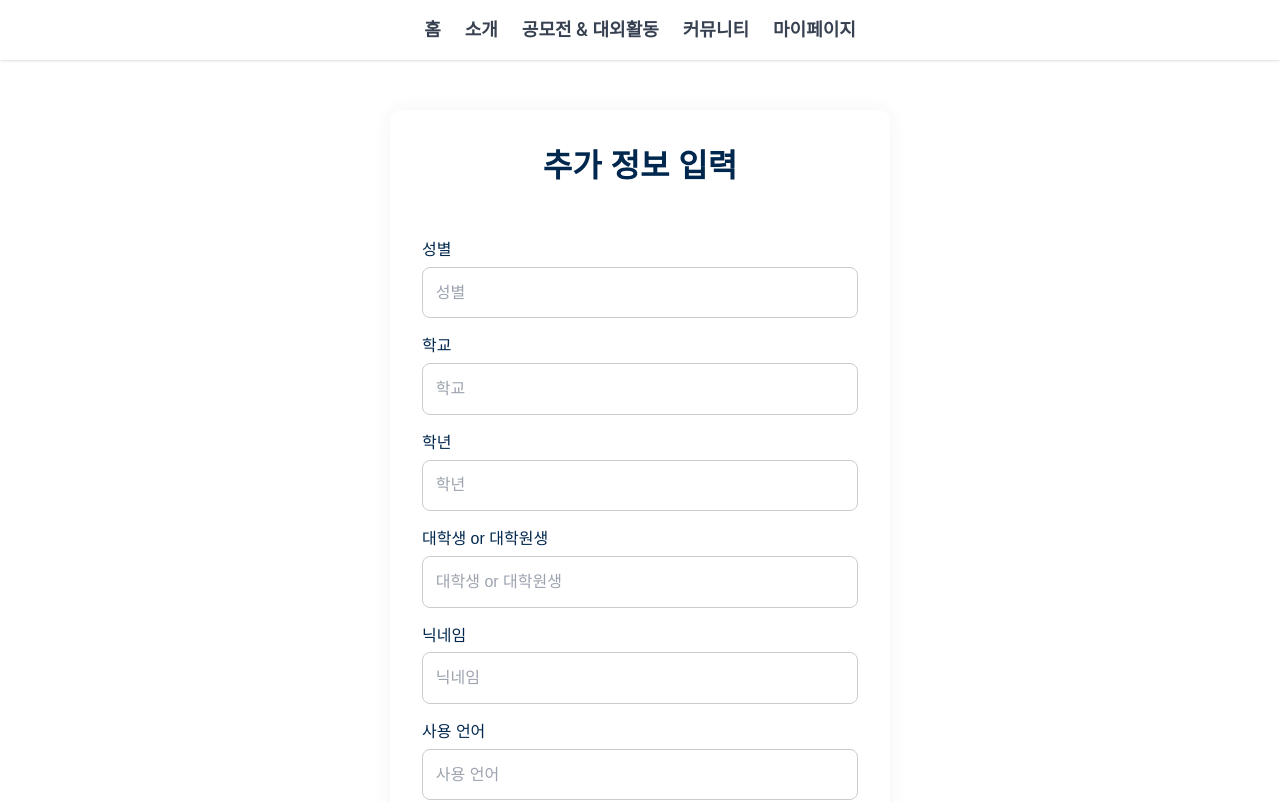
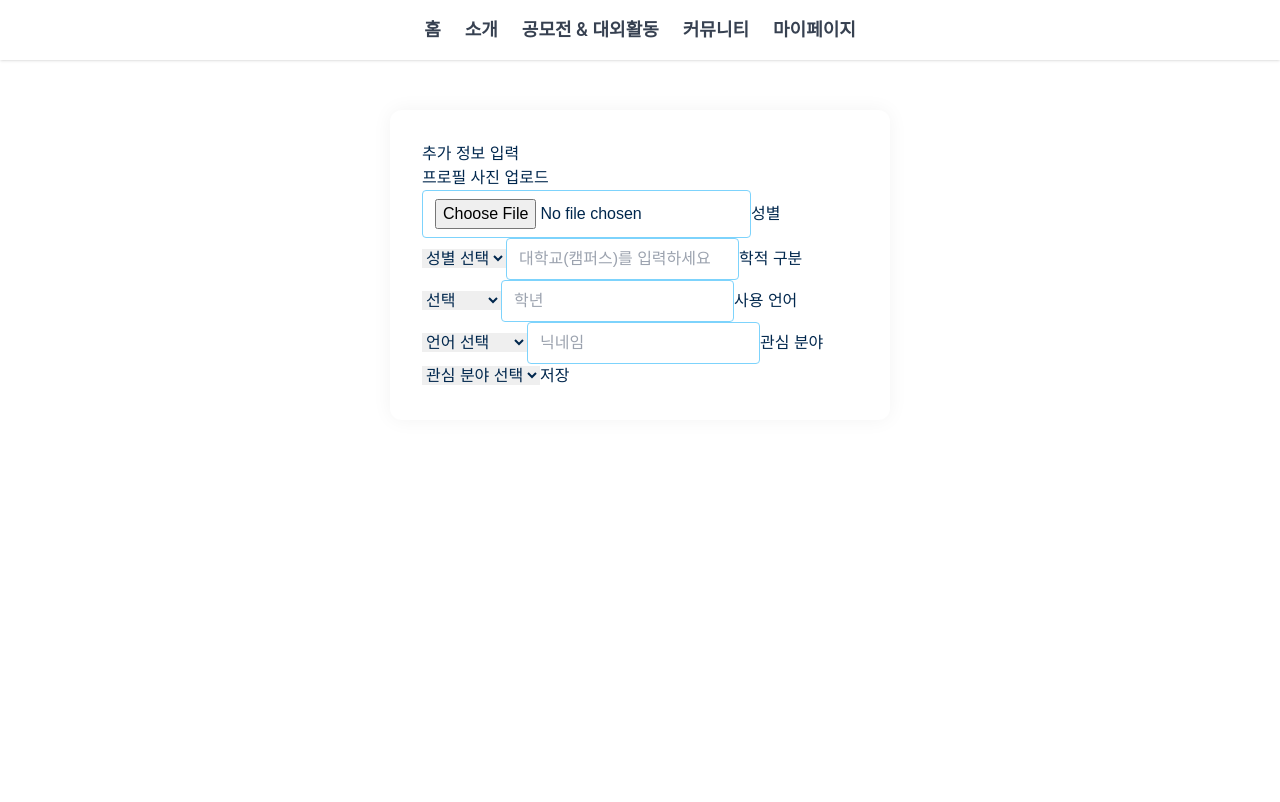
Before and after one commit to OptiMind1/frontend, a React (Create React App) app: page /mypagefix in a window 1280 px wide. Shown: the top 802 px of the page. Built offline with nearby package versions, Linux system fonts and the light colour scheme.

Commit message:
프로필페이지까지가능

```diff
--- a/src/pages/MyPage.js
+++ b/src/pages/MyPage.js
@@ -15,34 +15,53 @@ function MyPage() {
         const token = localStorage.getItem("access_token");
         console.log("보내는 토큰:", token);  // ✅ 추가
 
-        const res = await api.get("/api/profiles/create/", {
+        const res = await api.get("/api/profiles/me/", {
           headers: { Authorization: `Bearer ${token}` },
         });
 
         console.log("응답 데이터:", res.data);
         setUserInfo(res.data);
       } catch (err) {
+
+        const status = err.response?.status;
+
+        if (status === 400) {
+          alert("프로필이 아직 등록되지 않았습니다.");
+          navigate("/mypagefix");  // ✅ 프로필 등록 페이지로 이동
+        } else {
         console.error("회원 정보 요청 실패 응답:", err.response?.data);
         alert("회원 정보 불러오기 실패");
+        }
       }
     };
+
     fetchData();
-  }, []);
+  }, [navigate]);
 
   if (!userInfo) return <div className="profile-container">로딩 중...</div>;
 
   return (
     <div className="profile-container">
-      <h2>내 정보</h2>
-      <ul>
-        <li>이름: {userInfo.name}</li>
-        <li>생년월일: {userInfo.birthdate}</li>
-        <li>국적: {userInfo.nationality}</li>
-        <li>전화번호: {userInfo.phone}</li>
-        <li>이메일: {userInfo.email}</li>
-        <li>아이디: {userInfo.user_id}</li>
+      <h2 className="profile-title">내 정보</h2>
+
+      {/* 프로필 이미지 */}
+      <div className="profile-image-wrapper">
+        {userInfo.imageUrl ? (
+          <img src={userInfo.imageUrl} alt="프로필 이미지" className="profile-image" />
+        ) : (
+          <div className="profile-image-placeholder">이미지 없음</div>
+        )}
+      </div>
+
+      <ul className="profile-info-list">
+        <li>닉네임: {userInfo.profile.nickname}</li>
+        <li>학적/학년: {userInfo.profile.degree_type} / {userInfo.profile.academic_year}</li>
+        <li>대학교(캠퍼스): {userInfo.profile.university}</li>
+        <li>사용 가능 언어: {userInfo.profile.languages?.join(", ")}</li>
+        <li>관심 분야: {userInfo.profile.interests?.join(", ")}</li>
       </ul>
-      <button onClick={() => navigate("/mypagefix")}>추가 정보 입력</button>
+
+      <button onClick={() => navigate("/mypagefix")}>정보 수정</button>
     </div>
   );
 }
--- a/src/pages/MyPagefix.js
+++ b/src/pages/MyPagefix.js
@@ -1,5 +1,6 @@
 import React, { useState } from "react";
 import axios from "axios";
+import { useNavigate } from "react-router-dom";
 import "./Profile.css";
 import api from "../api";
 
@@ -8,8 +9,8 @@ function MyPagefix() {
   const [formData, setFormData] = useState({
     gender: "",
     university: "",
+    degree_type: "",
     academic_year: "",
-    degree_type: "",
     nickname: "",
     languages: "",
     interests: "",
@@ -18,12 +19,15 @@ function MyPagefix() {
 
   const handleChange = (e) => {
     const { name, value, files } = e.target;
+
     if (name === "profile_image") {
       setFormData((prev) => ({ ...prev, profile_image: files[0] }));
     } else {
       setFormData((prev) => ({ ...prev, [name]: value }));
     }
   };
+
+  const navigate = useNavigate();
 
   const handleSubmit = async (e) => {
     e.preventDefault();
@@ -38,25 +42,25 @@ function MyPagefix() {
       const token = localStorage.getItem("access_token");
 
       const data = new FormData();
+      data.append("gender", formData.gender);
+      data.append("university", formData.university);
+      data.append("academic_year", formData.academic_year);
+      data.append("degree_type", formData.degree_type);
+      data.append("nickname", formData.nickname);
 
-      Object.keys(formData).forEach((key) => {
-        let value = formData[key];
+      // ✅ 반드시 배열로 감싸고 JSON.stringify 해줘야 함
+      data.append("languages", JSON.stringify([formData.languages]));
+      data.append("interests", JSON.stringify([formData.interests]));
 
-        // JSONField인 경우 문자열 → 배열 → JSON 문자열로 변환
-        if (key === "languages" || key === "interests") {
-          value = JSON.stringify(value.split(",").map((v) => v.trim()));
-        }
+      if (formData.profile_image) {
+        data.append("profile_image", formData.profile_image);
+      }
 
-        // null이나 빈 값은 생략
-        if (value !== null && value !== "") {
-          data.append(key, value);
-        }
-      });
-
-      // 확인용 디버깅 출력
-      for (let [key, value] of data.entries()) {
-        console.log(key, value);
-      }
+      // Object.keys(formData).forEach((key) => {
+      //   if (formData[key] !== null) {
+      //     data.append(key, formData[key]);
+      //   }
+      // });
 
       await api.post("/api/profiles/create/", data, {
         headers: {
@@ -66,59 +70,120 @@ function MyPagefix() {
       });
 
       alert("추가 정보 저장 완료");
+      setTimeout(() => {
+        navigate("/mypage"); //프로필 등록 후 마이페이지로 이동
+      }, 300); //DB에 저장할 시간 잠깐 주기
     } catch (err) {
-      console.error("서버 응답:", err.response?.data); // 디버깅용 출력
       alert("저장 실패: " + (err.response?.data?.message || err.message));
     }
   };
 
-
-  //     const data = new FormData();
-
-  //     Object.keys(formData).forEach((key) => {
-  //       data.append(key, formData[key]);
-  //     });
-
-  //     await api.post("/api/profiles/create/", data, {
-  //       headers: {
-  //         Authorization: `Bearer ${token}`,
-  //         "Content-Type": "multipart/form-data",
-  //       },
-  //     });
-
-  //     alert("추가 정보 저장 완료");
-  //   } catch (err) {
-  //     alert("저장 실패: " + (err.response?.data?.message || err.message));
-  //   }
-  // };
-
   return (
     <div className="profile-container">
-      <h2 className="profile-title">추가 정보 입력</h2>
-      <form className="profile-form" onSubmit={handleSubmit}>
-        <label>성별</label>
-        <input type="text" name="gender" placeholder="성별" onChange={handleChange} />
+      <h2>추가 정보 입력</h2>
+      <form onSubmit={handleSubmit}>
+        {/* 프로필 이미지 업로드 */}
+        <label htmlFor="profile_image">프로필 사진 업로드</label>
+        <input
+          type="file"
+          name="profile_image"
+          accept="image/*"
+          onChange={handleChange}
+        />
 
-        <label>학교</label>
-        <input type="text" name="university" placeholder="학교" onChange={handleChange} />
+        {/* 성별 선택 */}
+        <label htmlFor="gender">성별</label>
+        <select name="gender" value={formData.gender} onChange={handleChange} required>
+          <option value="">성별 선택</option>
+          <option value="male">남성</option>
+          <option value="female">여성</option>
+          <option value="other">기타</option>
+        </select>
 
-        <label>학년</label>
-        <input type="text" name="academic_year" placeholder="학년" onChange={handleChange} />
+        {/* 대학교 입력 */}
+        <input
+          type="text"
+          name="university"
+          placeholder="대학교(캠퍼스)를 입력하세요"
+          value={formData.university}
+          onChange={handleChange}
+          required
+        />
 
-        <label>대학생 or 대학원생</label>
-        <input type="text" name="degree_type" placeholder="대학생 or 대학원생" onChange={handleChange} />
+        {/* 학적 구분 */}
+        <label htmlFor="degree_type">학적 구분</label>
+        <select name="degree_type" value={formData.degree_type} onChange={handleChange} required>
+          <option value="">선택</option>
+          <option value="undergraduate">대학생</option>
+          <option value="graduate">대학원생</option>
+        </select>
 
-        <label>닉네임</label>
-        <input type="text" name="nickname" placeholder="닉네임" onChange={handleChange} required />
+        {/* 학년 */}
+        <input
+          type="text"
+          name="academic_year"
+          placeholder="학년"
+          value={formData.academic_year}
+          onChange={handleChange}
+          required
+        />
 
-        <label>사용 언어</label>
-        <input type="text" name="languages" placeholder="사용 언어" onChange={handleChange} />
+        {/* 사용 언어 */}
+        <label htmlFor="languages">사용 언어</label>
+        <select name="languages" value={formData.languages} onChange={handleChange} required>
+          <option value="">언어 선택</option>
+          <option value="Korean">Korean</option>
+          <option value="English">English</option>
+          <option value="Vietnamese">Vietnamese</option>
+          <option value="Hindi">Hindi</option>
+          <option value="Chinese">Chinese</option>
+          <option value="Japanese">Japanese</option>
+          <option value="French">French</option>
+          <option value="German">German</option>
+          <option value="Spanish">Spanish</option>
+          <option value="Arabic">Arabic</option>
+        </select>
 
-        <label>관심 분야</label>
-        <input type="text" name="interests" placeholder="관심 분야" onChange={handleChange} />
+        {/* 닉네임 */}
+        <input
+          type="text"
+          name="nickname"
+          placeholder="닉네임"
+          value={formData.nickname}
+          onChange={handleChange}
+          required
+        />
 
-        <label>프로필 이미지</label>
-        <input type="file" name="profile_image" onChange={handleChange} />
+        {/* 관심 분야 */}
+        <label htmlFor="interests">관심 분야</label>
+        <select name="interests" value={formData.interests} onChange={handleChange} required>
+          <option value="">관심 분야 선택</option>
+          <option value="창업">창업</option>
+          <option value="아이디어">아이디어</option>
+          <option value="슬로건">슬로건</option>
+          <option value="네이밍">네이밍</option>
+          <option value="마케팅">마케팅</option>
+          <option value="사진">사진</option>
+          <option value="영상">영상</option>
+          <option value="포스터">포스터</option>
+          <option value="로고">로고</option>
+          <option value="상품">상품</option>
+          <option value="캐릭터">캐릭터</option>
+          <option value="그림">그림</option>
+          <option value="웹툰">웹툰</option>
+          <option value="광고">광고</option>
+          <option value="도시건축">도시건축</option>
+          <option value="논문">논문</option>
+          <option value="수기">수기</option>
+          <option value="시">시</option>
+          <option value="시나리오">시나리오</option>
+          <option value="공학">공학</option>
+          <option value="과학">과학</option>
+          <option value="음악">음악</option>
+          <option value="댄스">댄스</option>
+          <option value="e스포츠">e스포츠</option>
+          <option value="기타">기타</option>
+        </select>
 
         <button type="submit">저장</button>
       </form>
--- a/src/pages/Profile.css
+++ b/src/pages/Profile.css
@@ -33,6 +33,7 @@
   border: 1px solid #ccc;
   border-radius: 8px;
   font-size: 1rem;
+  box-sizing: border-box;
 }
 
 .profile-form button {
@@ -50,3 +51,52 @@
 .profile-form button:hover {
   background-color: #001f3f;
 }
+
+.phone-input-group {
+  display: flex;
+  gap: 5px;
+  margin-top: 1rem;
+  width: 100%;
+  box-sizing: border-box;
+}
+
+.phone-input-group select {
+  flex: 0 0 38%;
+  min-width: 100px;
+  max-width: 160px;
+  box-sizing: border-box;
+}
+
+.phone-input-group input {
+  flex: 1;
+  min-width: 0;
+  box-sizing: border-box;
+}
+
+.univ-search-wrapper {
+  position: relative;
+}
+
+.univ-dropdown {
+  position: absolute;
+  top: 100%;
+  left: 0;
+  right: 0;
+  max-height: 160px;
+  overflow-y: auto;
+  border: 1px solid #ccc;
+  background: white;
+  z-index: 10;
+  border-radius: 8px;
+  padding: 0;
+  list-style: none;
+}
+
+.univ-dropdown li {
+  padding: 10px;
+  cursor: pointer;
+}
+
+.univ-dropdown li:hover {
+  background-color: #f0f0f0;
+}
--- a/src/pages/Profile.js
+++ b/src/pages/Profile.js
@@ -4,19 +4,38 @@ import "./Profile.css";
 import { useNavigate } from "react-router-dom";
 import api from "../api";
 
+const countries = [
+  { name: "Korea", code: "+82", flag: "🇰🇷" },
+  { name: "USA", code: "+1", flag: "🇺🇸" },
+  { name: "Vietnam", code: "+84", flag: "🇻🇳" },
+  { name: "India", code: "+91", flag: "🇮🇳" },
+  { name: "China", code: "+86", flag: "🇨🇳" },
+  { name: "Japan", code: "+81", flag: "🇯🇵" },
+  { name: "France", code: "+33", flag: "🇫🇷" },
+  { name: "Germany", code: "+49", flag: "🇩🇪" },
+  { name: "Mexico", code: "+52", flag: "🇲🇽" },
+  { name: "Brazil", code: "+55", flag: "🇧🇷" },
+  { name: "UK", code: "+44", flag: "🇬🇧" },
+  { name: "Canada", code: "+1", flag: "🇨🇦" },
+  { name: "Indonesia", code: "+62", flag: "🇮🇩" },
+  { name: "Russia", code: "+7", flag: "🇷🇺" },
+  { name: "Spain", code: "+34", flag: "🇪🇸" },
+];
 
-function Profile() {
+const Profile=() => {
+  const navigate = useNavigate();
+
   const [formData, setFormData] = useState({
     name: "",
     birthdate: "",
     nationality: "",
-    phone: "",
+    phoneCode: "+82",
+    phoneMiddle: "",
+    phoneLast: "",
     email: "",
     user_id: "",
     password: "",
   });
-
-  const navigate = useNavigate();
 
   const handleChange = (e) => {
     const { name, value } = e.target;
@@ -25,30 +44,40 @@ function Profile() {
 
   const handleSubmit = async (e) => {
     e.preventDefault();
+
+    // 전화번호 병합
+     const submitData = {
+      ...formData,
+      phone: `${formData.phoneCode}-${formData.phoneMiddle}-${formData.phoneLast}`
+    };
+
+    // 불필요한 필드 제거
+    delete submitData.phoneCode;
+    delete submitData.phoneMiddle;
+    delete submitData.phoneLast;
+
     try {
-      await api.post("/api/users/signup/", formData);
-      alert("회원가입 완료");
-      navigate("/login");
+      await api.post("/api/users/signup/", submitData);
     } catch (error) {
-      console.log("에러 응답:", error.response?.data);  // 🔍 추가
-      alert("회원가입 실패: " + (error.response?.data?.message || error.message));
+      return alert("회원가입 실패: " + (error.response?.data?.message || error.message));
     }
+
+    alert("회원가입 완료");
+    navigate("/login");
   };
 
   return (
     <div className="profile-container">
       <h2 className="profile-title">회원가입</h2>
       <form className="profile-form" onSubmit={handleSubmit}>
-        <label>이름</label>
         <input
           type="text"
           name="name"
+          placeholder="이름 (본명)"
           value={formData.name}
           onChange={handleChange}
           required
         />
-
-        <label>생년월일</label>
         <input
           type="date"
           name="birthdate"
@@ -56,47 +85,74 @@ function Profile() {
           onChange={handleChange}
           required
         />
-
-        <label>국적</label>
-        <input
-          type="text"
+        <select
           name="nationality"
           value={formData.nationality}
           onChange={handleChange}
           required
-        />
+        >
+          <option value="">국적 선택</option>
+          {countries.map((c) => (
+            <option key={c.code} value={c.name}>
+              {c.name}
+            </option>
+          ))}
+        </select>
 
-        <label>전화번호</label>
-        <input
-          type="tel"
-          name="phone"
-          value={formData.phone}
-          onChange={handleChange}
-          required
-        />
+        {/* 전화번호 입력 */}
+        <div className="phone-input-group">
+          <select
+            name="phoneCode"
+            value={formData.phoneCode}
+            onChange={handleChange}
+            required
+          >
+            {countries.map((c) => (
+              <option key={c.code} value={c.code}>
+                {c.flag} {c.name} ({c.code})
+              </option>
+            ))}
+          </select>
+          <input
+            type="text"
+            name="phoneMiddle"
+            maxLength="4"
+            placeholder="1234"
+            value={formData.phoneMiddle}
+            onChange={handleChange}
+            required
+          />
+          <input
+            type="text"
+            name="phoneLast"
+            maxLength="4"
+            placeholder="5678"
+            value={formData.phoneLast}
+            onChange={handleChange}
+            required
+          />
+        </div>
 
-        <label>이메일</label>
         <input
           type="email"
           name="email"
+          placeholder="이메일"
           value={formData.email}
           onChange={handleChange}
           required
         />
-
-        <label>아이디</label>
         <input
           type="text"
           name="user_id"
+          placeholder="아이디"
           value={formData.user_id}
           onChange={handleChange}
           required
         />
-
-        <label>비밀번호</label>
         <input
           type="password"
           name="password"
+          placeholder="비밀번호"
           value={formData.password}
           onChange={handleChange}
           required
@@ -106,6 +162,6 @@ function Profile() {
       </form>
     </div>
   );
-}
+};
 
 export default Profile;
```
Also changed, not shown: src/App.js (line endings or trailing spaces), src/pages/Login.js (line endings or trailing spaces).
